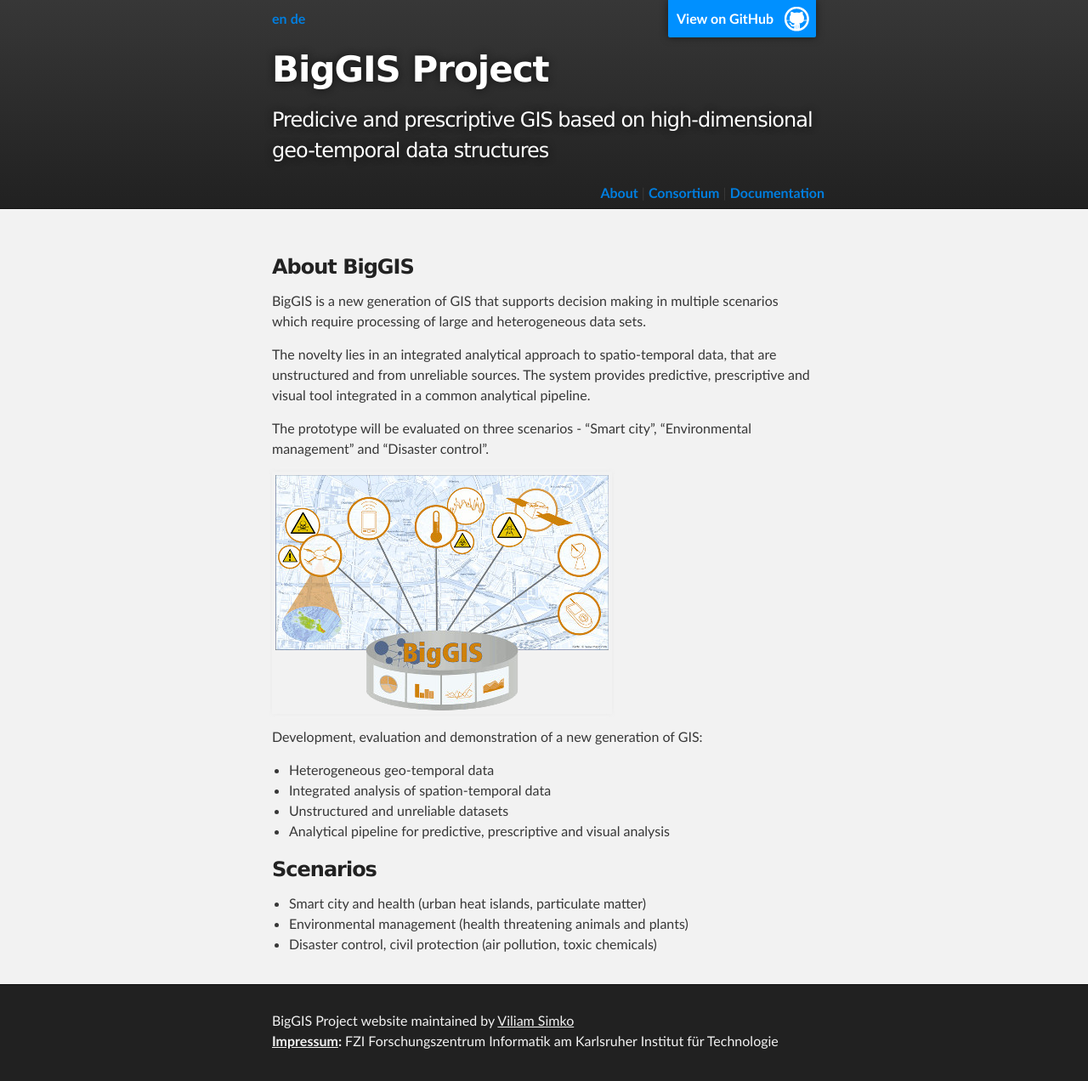
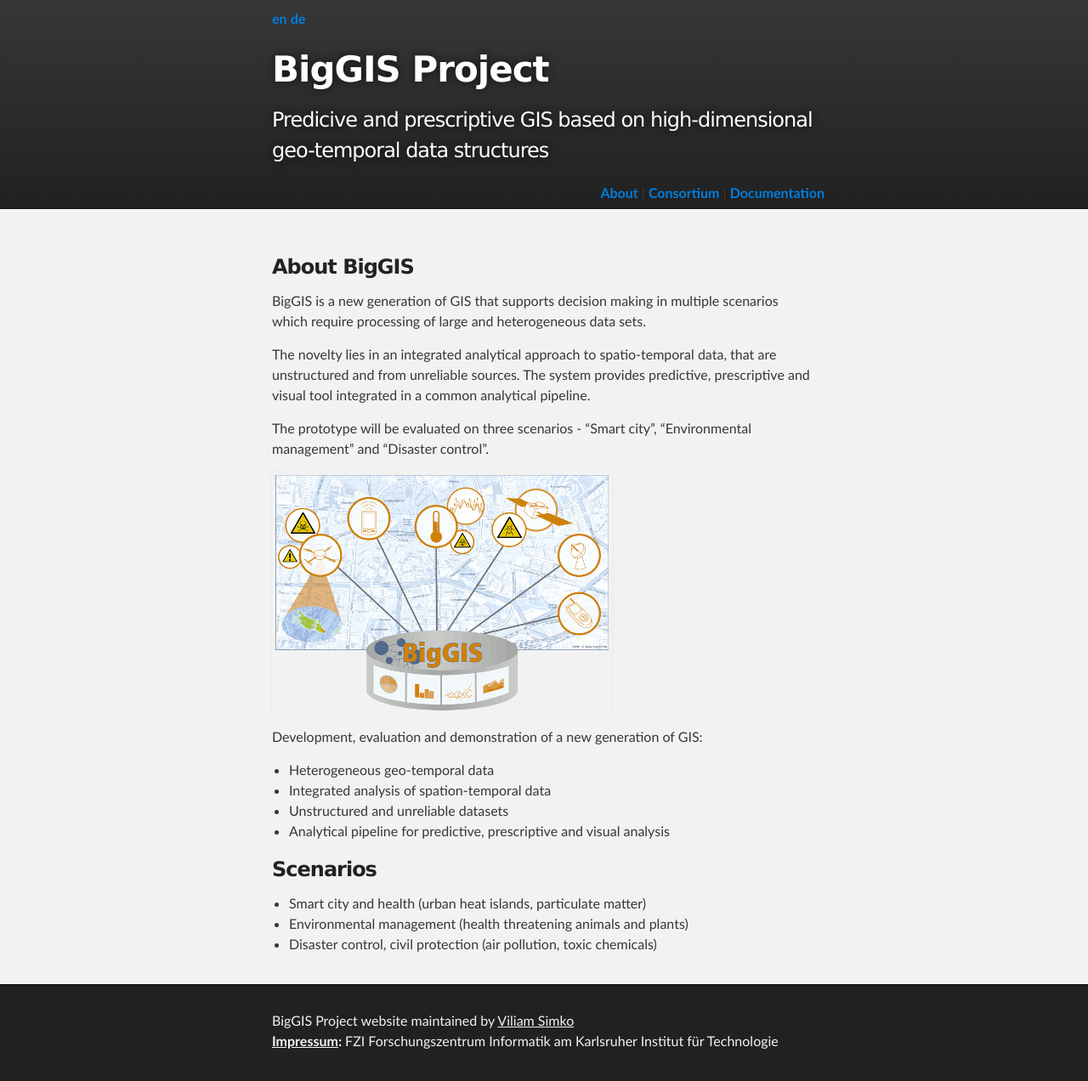
Before and after one commit to biggis-project/biggis-project.github.io, a Jekyll site: the page built from index.md, in a window 1280 px wide. Shown: the whole page at 85% size. Built offline with Jekyll 4.4.1, drawn with Linux system fonts in a browser that asks for light colours.

Commit message:
Update default.html
removed "forkme" banner

```diff
--- a/_layouts/default.html
+++ b/_layouts/default.html
@@ -12,8 +12,6 @@
     <div id="header_wrap" class="outer">
         <header class="inner">
           <div id="lang_select"><a href="/">en</a>|<a href="/index_de.html">de</a></div>
-
-          <a id="forkme_banner" href="https://github.com/vsimko/biggis-web">View on GitHub</a>
 
           <h1 id="project_title">BigGIS Project</h1>
           <h2 id="project_tagline">{% if page.lang == "de" %} {{ page.subtitle_de }} {% else %} {{ page.subtitle }} {% endif %}</h2>
```
